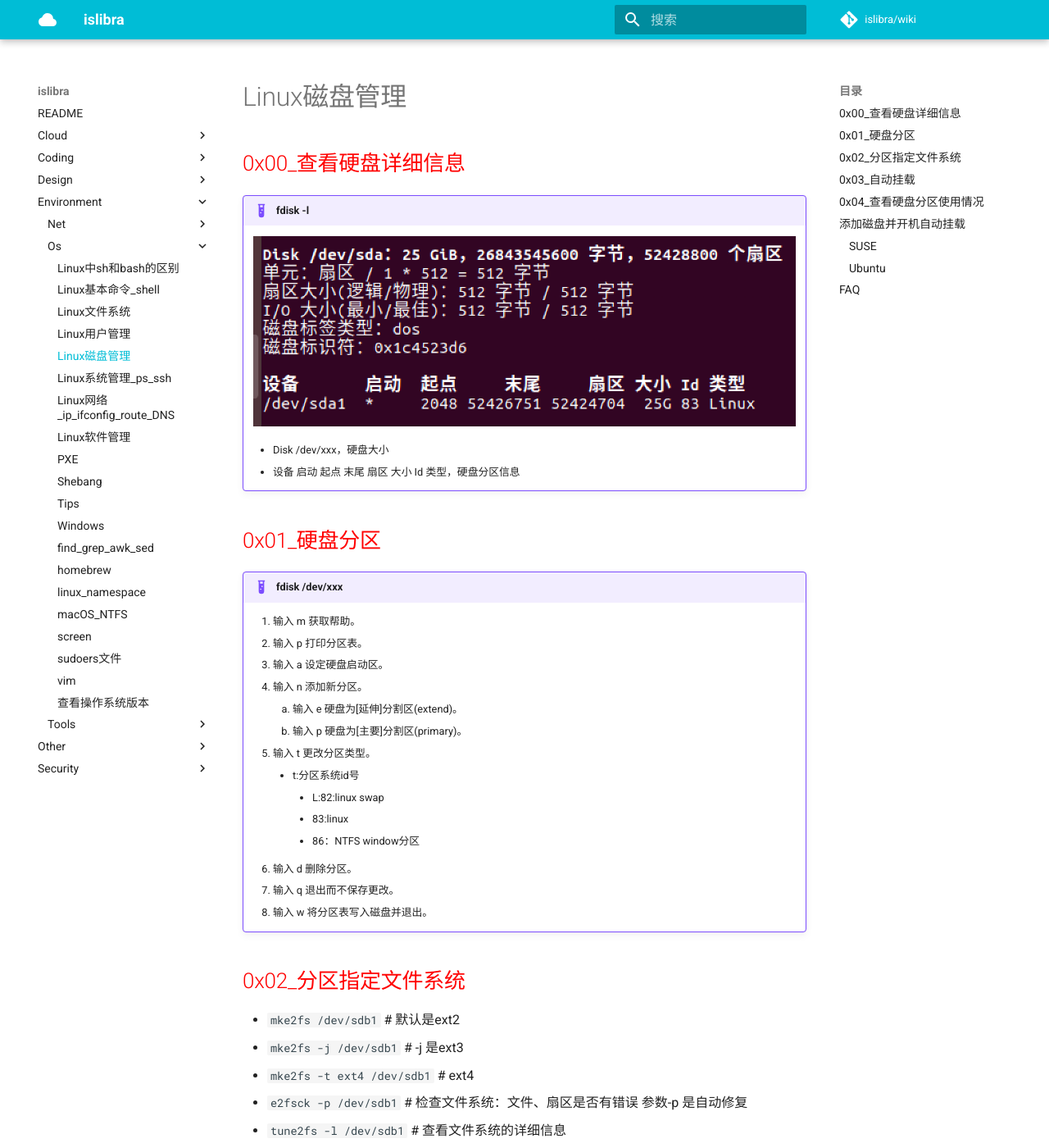
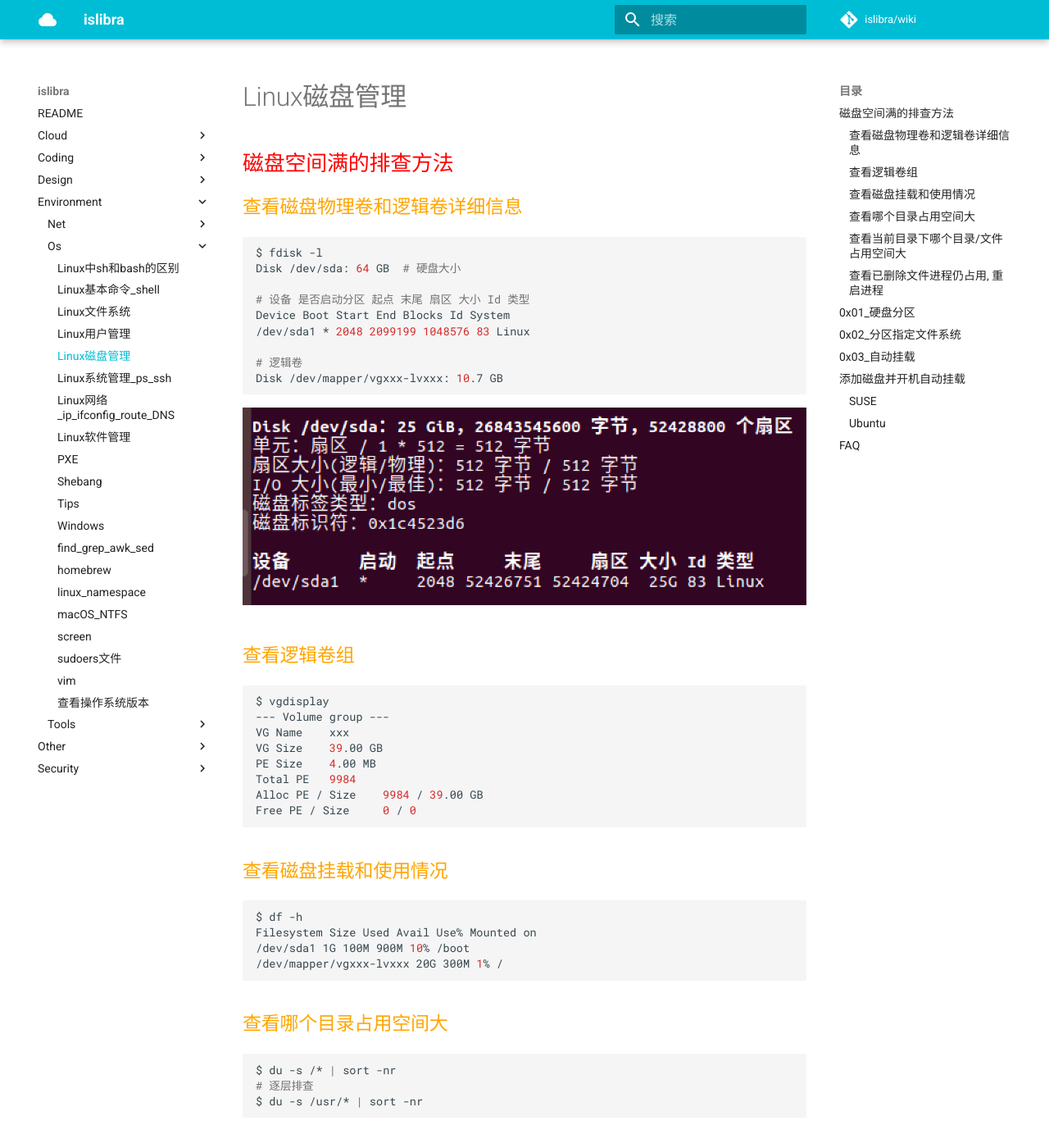
Before and after one commit to islibra/wiki, an MkDocs documentation site: the page built from docs/environment/os/Linux磁盘管理.md, in a window 1280 px wide and 1400 px high. Shown: the whole window at 82% size. Built offline with MkDocs 1.6.1 and Material for MkDocs 9.7.7, drawn with Linux system fonts in a browser that asks for light colours; comment, search, counter and statistics services are not loaded; some of the changed text lies outside the part shown.

Commit message:
Update Linux磁盘管理.md

````diff
--- a/docs/environment/os/Linux磁盘管理.md
+++ b/docs/environment/os/Linux磁盘管理.md
@@ -1,12 +1,70 @@
 # Linux磁盘管理
 
-## 0x00_查看硬盘详细信息
+## 磁盘空间满的排查方法
 
-!!! example "fdisk -l"
-    ![fdisk -l](../../../img/fdisk.png)
+### 查看磁盘物理卷和逻辑卷详细信息
 
-    - Disk /dev/xxx，硬盘大小
-    - 设备 启动 起点 末尾 扇区 大小 Id 类型，硬盘分区信息
+```bash
+$ fdisk -l
+Disk /dev/sda: 64 GB  # 硬盘大小
+
+# 设备 是否启动分区 起点 末尾 扇区 大小 Id 类型
+Device Boot Start End Blocks Id System
+/dev/sda1 * 2048 2099199 1048576 83 Linux
+
+# 逻辑卷
+Disk /dev/mapper/vgxxx-lvxxx: 10.7 GB
+```
+
+![](../../../img/fdisk.png)
+
+### 查看逻辑卷组
+
+```bash
+$ vgdisplay
+--- Volume group ---
+VG Name    xxx
+VG Size    39.00 GB
+PE Size    4.00 MB
+Total PE   9984
+Alloc PE / Size    9984 / 39.00 GB
+Free PE / Size     0 / 0
+```
+
+### 查看磁盘挂载和使用情况
+
+```bash
+$ df -h
+Filesystem Size Used Avail Use% Mounted on
+/dev/sda1 1G 100M 900M 10% /boot
+/dev/mapper/vgxxx-lvxxx 20G 300M 1% /
+```
+
+### 查看哪个目录占用空间大
+
+```bash
+$ du -s /* | sort -nr
+# 逐层排查
+$ du -s /usr/* | sort -nr
+```
+
+### 查看当前目录下哪个目录/文件占用空间大
+
+```bash
+$ du -h --max-depth=1 | sort -nr
+```
+
+### 查看已删除文件进程仍占用, 重启进程
+
+```bash
+$ lsof | grep deleted
+COMMAND PID TID USER FD TYPE DEVICE SIZE/OFF NODE NAME
+```
+
+
+!!! quote "参考链接: [linux磁盘已满，查看哪个文件占用多](https://blog.csdn.net/a854517900/article/details/80824966)"
+
+
 
 
 ## 0x01_硬盘分区
@@ -54,11 +112,6 @@
         - 2 1级别检验完成后检验
 
 
-## 0x04_查看硬盘分区使用情况
-
-`df -h`
-
-
 ## 添加磁盘并开机自动挂载
 
 ```bash
````
